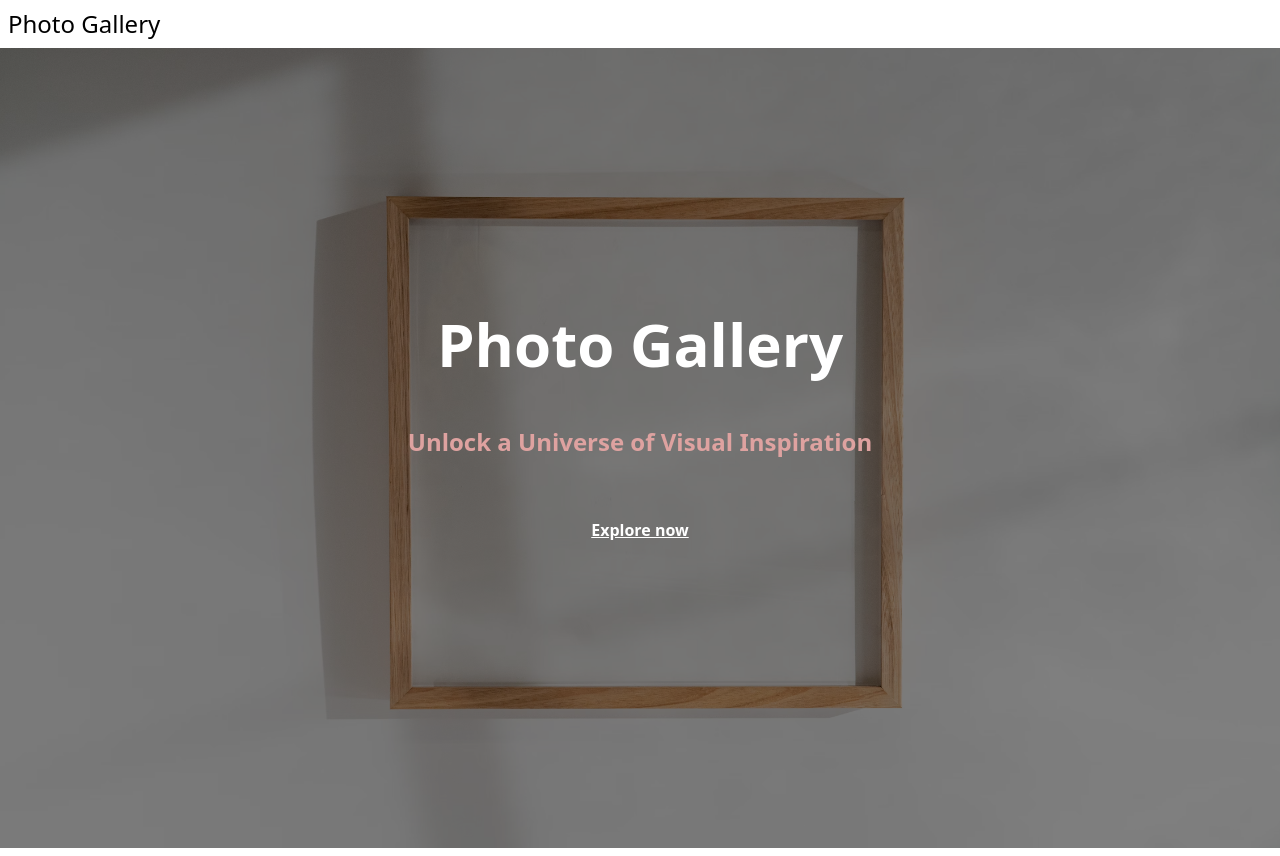
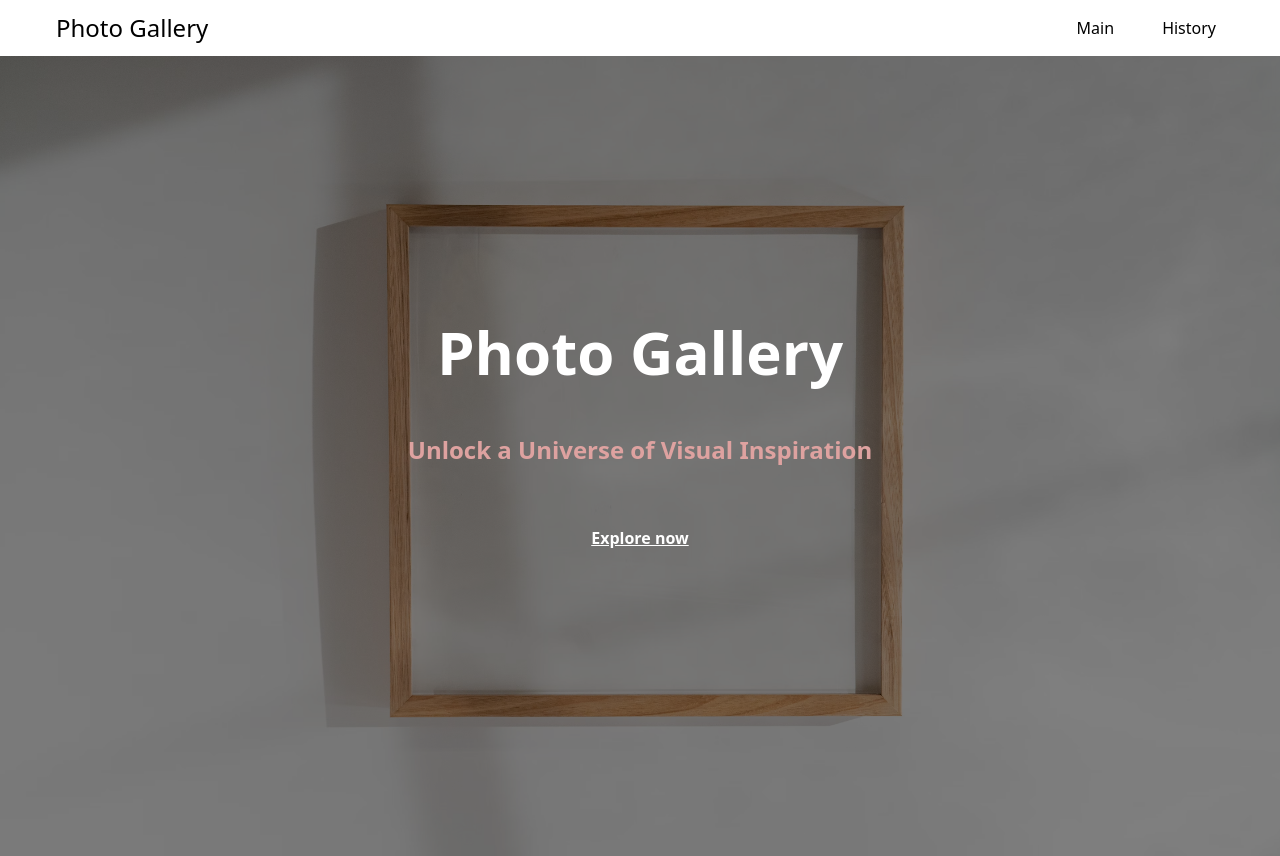
Before and after one commit to ananotopuria/photoGalleryApp, a React (Vite) app: page / in a window 1280 px wide. Built offline with nearby package versions, Linux system fonts and the light colour scheme; no server answers.

Commit message:
fix: add env variable for QueryClient configuration

```diff
--- a/package.json
+++ b/package.json
@@ -13,6 +13,7 @@
   },
   "dependencies": {
     "@tanstack/react-query": "^5.66.0",
+    "@tanstack/react-query-devtools": "^5.66.0",
     "axios": "^1.7.9",
     "react": "^18.3.1",
     "react-dom": "^18.3.1",
--- a/src/components/Layout/Header/index.tsx
+++ b/src/components/Layout/Header/index.tsx
@@ -2,10 +2,20 @@ import { Link } from "react-router-dom";
 
 function Header() {
   return (
-    <header>
+    <header className="flex justify-between items-center px-[3rem]">
       <Link to="">
         <h1 className="text-2xl p-2 font-light">Photo Gallery</h1>
       </Link>
+      <nav className="p-[1rem]">
+        <ul className="flex gap-[3rem]">
+          <li>
+            <Link to="/search">Main</Link>
+          </li>
+          <li>
+            <Link to="/history">History</Link>
+          </li>
+        </ul>
+      </nav>
     </header>
   );
 }
--- a/src/components/SearchPageComponents/PhotoGallery/index.tsx
+++ b/src/components/SearchPageComponents/PhotoGallery/index.tsx
@@ -13,14 +13,13 @@ interface ImageResult {
   alt_description: string;
 }
 
-const url =
-  "https://api.unsplash.com/search/photos?client_id=0WwI5ofHM4S-UXcuh92k7LTEf1vdow3HAlKETyblUEA&query=cars";
+const url = `https://api.unsplash.com/search/photos?client_id=${import.meta.env.VITE_API_KEY}&query`;
 
 function PhotoGallery({ searchTerm }: PhotoGalleryProps) {
   const response = useQuery({
-    queryKey: ["images"],
+    queryKey: ["images", searchTerm],
     queryFn: async () => {
-      const result = await axios.get(url);
+      const result = await axios.get(`${url}&query=${searchTerm}`);
       return result.data;
     },
   });
@@ -28,14 +27,14 @@ function PhotoGallery({ searchTerm }: PhotoGalleryProps) {
   if (response.isLoading) {
     return (
       <section>
-        <h3>Loading...</h3>
+        <h3 className="text-center">Loading...</h3>
       </section>
     );
   }
   if (response.isError) {
     return (
       <section>
-        <h3>There was an error...</h3>
+        <h3 className="text-center">There was an error...</h3>
       </section>
     );
   }
@@ -43,17 +42,26 @@ function PhotoGallery({ searchTerm }: PhotoGalleryProps) {
   if (results.length < 1) {
     return (
       <section>
-        <h3>There was an error...</h3>
+        <h3 className="text-center">There was an error...</h3>
       </section>
     );
   }
   return (
-    <section>
+    <section className="flex flex-col mb-4 bg-amber-500">
       <h2>Gallery for: {searchTerm}</h2>
-      {results.map((item: ImageResult) => {
-        const imageUrl: string | undefined = item?.urls?.regular;
-        return <img src={imageUrl} key={item.id} alt={item.alt_description} />;
-      })}
+      <div className="grid grid-cols-3 gap-2 self-center">
+        {results.map((item: ImageResult) => {
+          const imageUrl: string | undefined = item?.urls?.regular;
+          return (
+            <img
+              src={imageUrl}
+              key={item.id}
+              className="w-[20rem] p-2"
+              alt={item.alt_description}
+            />
+          );
+        })}
+      </div>
     </section>
   );
 }
--- a/src/main.tsx
+++ b/src/main.tsx
@@ -5,6 +5,7 @@ import router from "./pages/routes";
 import "./index.css";
 import "./App.css";
 import { QueryClient, QueryClientProvider } from "@tanstack/react-query";
+import { ReactQueryDevtools } from "@tanstack/react-query-devtools";
 
 const queryClient = new QueryClient();
 
@@ -12,6 +13,7 @@ ReactDOM.createRoot(document.getElementById("root")!).render(
   <React.StrictMode>
     <QueryClientProvider client={queryClient}>
       <RouterProvider router={router} />
+      <ReactQueryDevtools initialIsOpen={true} />
     </QueryClientProvider>
   </React.StrictMode>,
 );
```
Also changed, not shown: 2 other files (tests, documents, lock files or other folders).
